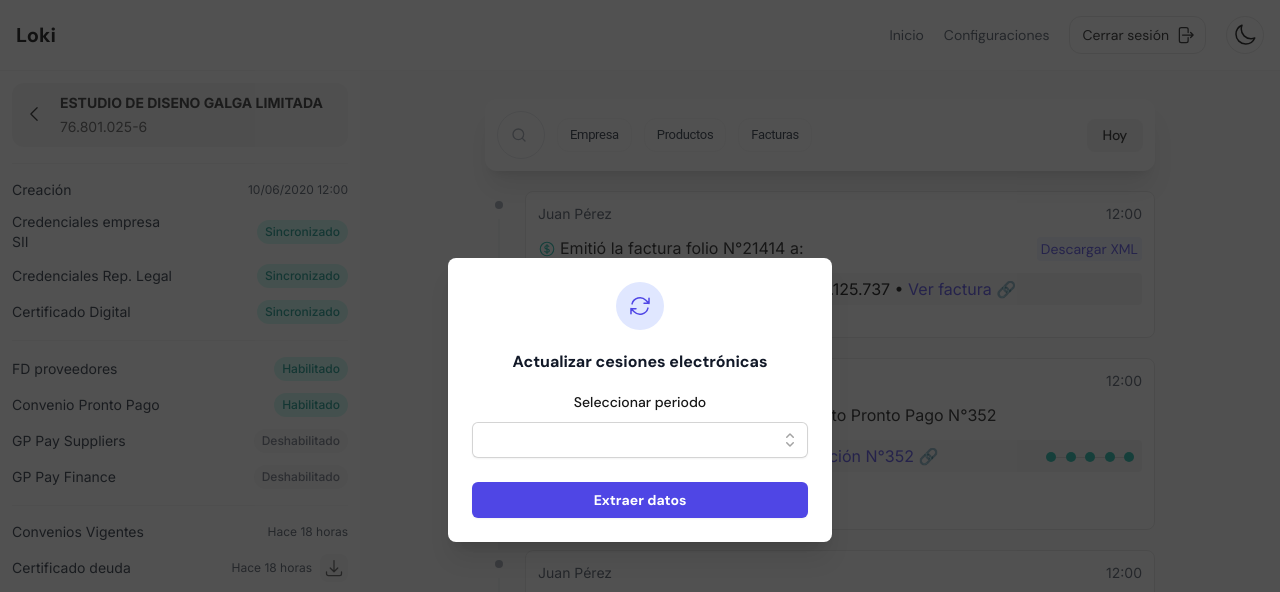
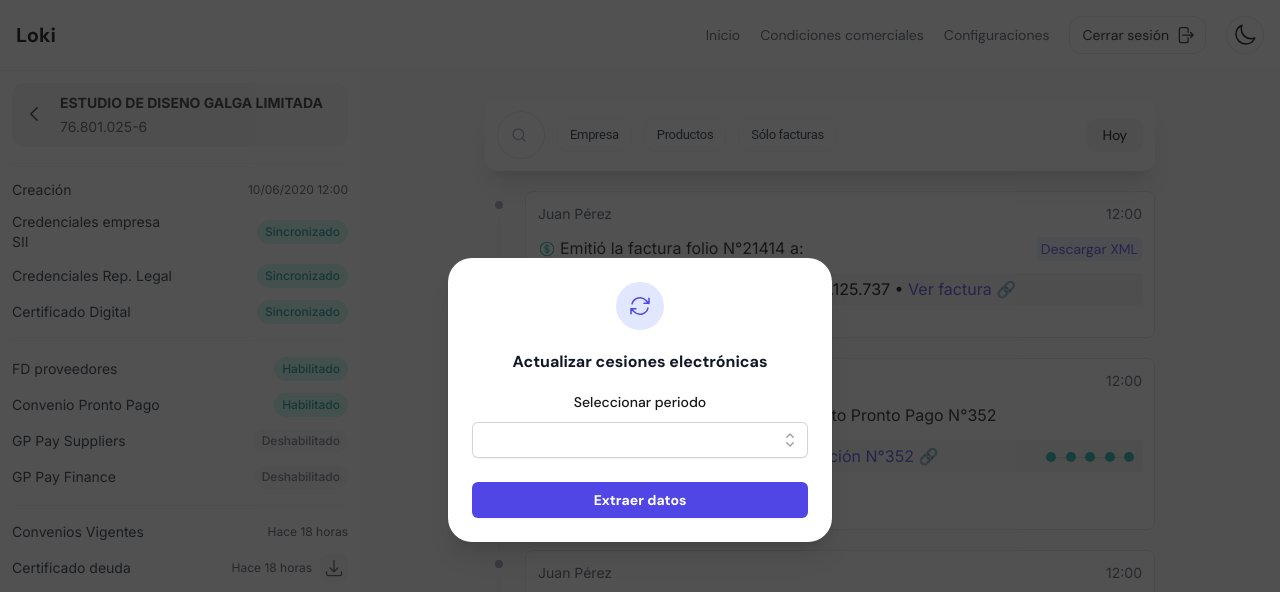
Before and after one commit to nglbrrts/historial-eventos, a Next.js app: page /estudio-de-diseno-galga-limitada in a window 1280 px wide. Both pictures are taken after a click on the button "Actualizar cesiones". Shown: the top 592 px of the page. Built offline with nearby package versions, Linux system fonts and the light colour scheme.

Commit message:
ADD: ajustes

```diff
--- /dev/null
+++ b/src/app/condiciones-comerciales/page.tsx
@@ -0,0 +1,6 @@
+export default function CondicionesComerciales() {
+    return
+    <>
+    <h1>Condiciones comerciales</h1>;
+    </>
+  }
--- a/src/app/page.tsx
+++ b/src/app/page.tsx
@@ -2,6 +2,7 @@
 import FailedSims from '@/components/home/FailedSims';
 import LatestCompanies from '@/components/home/LatestCompanies';
 import Head from 'next/head';
+import Link from 'next/link';
 
 export default function Home() {
 
@@ -14,8 +15,11 @@ export default function Home() {
         <link href="https://fonts.googleapis.com/css2?family=Inter:wght@100..900&display=swap" rel="stylesheet" />
       </Head>
       <div className='overflow-scroll h-full'>
+
         <div className='flex flex-col gap-0 h-fit md:h-1/3 w-full justify-center align-middle p-6 gap-y-4'>
+          <img src="./img/Loki.png" alt="" width={150} className='mx-auto' />
           <input type="text" className="h-14 w-[500px] max-w-[90%] pr-8 pl-5 mx-auto rounded-xl z-0 focus:shadow focus:outline-none border border-neutral-200" placeholder="Encuentra empresas por razón social o RUT..." />
+          <p className='text-sm text-neutral-800 text-center'>Si necesitas revisar condiciones comerciales haz clic <Link href="/condiciones-comerciales" className='text-indigo-500'>aquí</Link></p>
         </div>
         <div className='flex flex-col md:flex-row gap-6 max-w-7xl mx-auto p-3'>
           <div className='bg-white dark:bg-neutral-800 w-full p-3 rounded-xl flex flex-col gap-3'>
--- a/src/components/company-timeline/filter/FilterButton.tsx
+++ b/src/components/company-timeline/filter/FilterButton.tsx
@@ -1,8 +1,9 @@
 import React, { useState } from 'react';
+import { FilterType } from '../../../types/types';
 
 type FilterButtonProps = {
-  label: string;
-  onClick: (label: string) => void;
+  label: FilterType;
+  onClick: (label: FilterType) => void;
 };
 
 const FilterButton: React.FC<FilterButtonProps> = ({ label, onClick }) => {
--- a/src/components/company-timeline/filter/FilterOptions.tsx
+++ b/src/components/company-timeline/filter/FilterOptions.tsx
@@ -34,7 +34,7 @@ const FilterOptions: React.FC = () => {
                     <SearchBar />
                     <FilterButton label="Empresa" onClick={handleFilterClick} />
                     <FilterButton label="Productos" onClick={handleFilterClick} />
-                    <FilterButton label="Facturas" onClick={handleFilterClick} />
+                    <FilterButton label="Sólo facturas" onClick={handleFilterClick} />
                 </div>
                 <div className="px-4 py-1.5 bg-neutral-100 dark:bg-neutral-700 hover:bg-neutral-200/80 dark:hover:bg-neutral-600/80 transition-all cursor-pointer rounded-lg justify-start items-center gap-2.5 flex">
                     <div className="text-neutral-900 dark:text-white text-sm font-medium font-['DM Sans'] leading-normal tracking-tight">Hoy</div>
--- a/src/components/ui-commons/ReusableModal.tsx
+++ b/src/components/ui-commons/ReusableModal.tsx
@@ -26,7 +26,7 @@ const ReusableModal: React.FC<ReusableModalProps> = ({ open, setOpen, title, con
         <div className="flex min-h-full items-end justify-center p-4 text-center sm:items-center sm:p-0">
           <DialogPanel
             transition
-            className="relative transform overflow-visible rounded-lg bg-white dark:bg-neutral-800 px-4 pb-4 pt-5 text-left shadow-xl transition-all data-[closed]:translate-y-4 data-[closed]:opacity-0 data-[enter]:duration-300 data-[leave]:duration-200 data-[enter]:ease-out data-[leave]:ease-in sm:my-8 sm:w-full sm:max-w-sm sm:p-6 data-[closed]:sm:translate-y-0 data-[closed]:sm:scale-95"
+            className="relative transform overflow-visible rounded-3xl bg-white dark:bg-neutral-800 px-4 pb-4 pt-5 text-left shadow-xl transition-all data-[closed]:translate-y-4 data-[closed]:opacity-0 data-[enter]:duration-300 data-[leave]:duration-200 data-[enter]:ease-out data-[leave]:ease-in sm:my-8 sm:w-full sm:max-w-sm sm:p-6 data-[closed]:sm:translate-y-0 data-[closed]:sm:scale-95"
           >
             <div>
               <div className="mx-auto flex h-12 w-12 items-center justify-center rounded-full bg-indigo-100 dark:bg-indigo-900">
--- a/src/components/ui-commons/TopBar.tsx
+++ b/src/components/ui-commons/TopBar.tsx
@@ -21,6 +21,7 @@ const TopBar: React.FC = () => {
                 <div id="navbar-collapse-with-animation" className="hs-collapse hidden overflow-hidden transition-all duration-300 basis-full grow sm:block">
                     <div className="flex flex-col gap-5 mt-5 sm:flex-row sm:items-center sm:justify-end sm:mt-0 sm:ps-5">
                         <Link href="/" className="font-normal text-gray-600 hover:text-gray-400 dark:text-neutral-400 dark:hover:text-neutral-500">Inicio</Link>
+                        <Link href="/condiciones-comerciales" className="font-normal text-gray-600 hover:text-gray-400 dark:text-neutral-400 dark:hover:text-neutral-500">Condiciones comerciales</Link>
                         <Link href="/configuracion" className="font-normal text-gray-600 hover:text-gray-400 dark:text-neutral-400 dark:hover:text-neutral-500">Configuraciones</Link>
 
                         <button
```
Also changed, not shown: public/img/Loki.png (added). Lines whose indentation alone changed are shown as unchanged.
